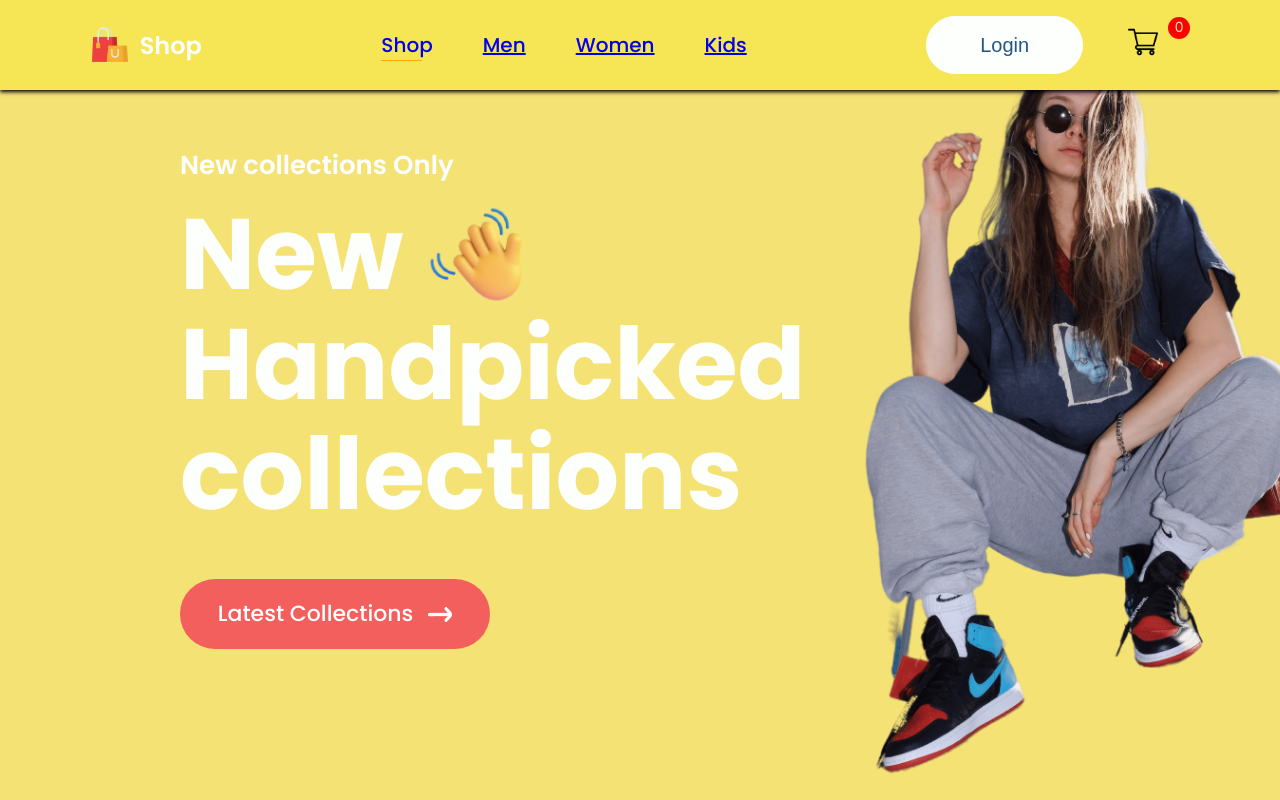
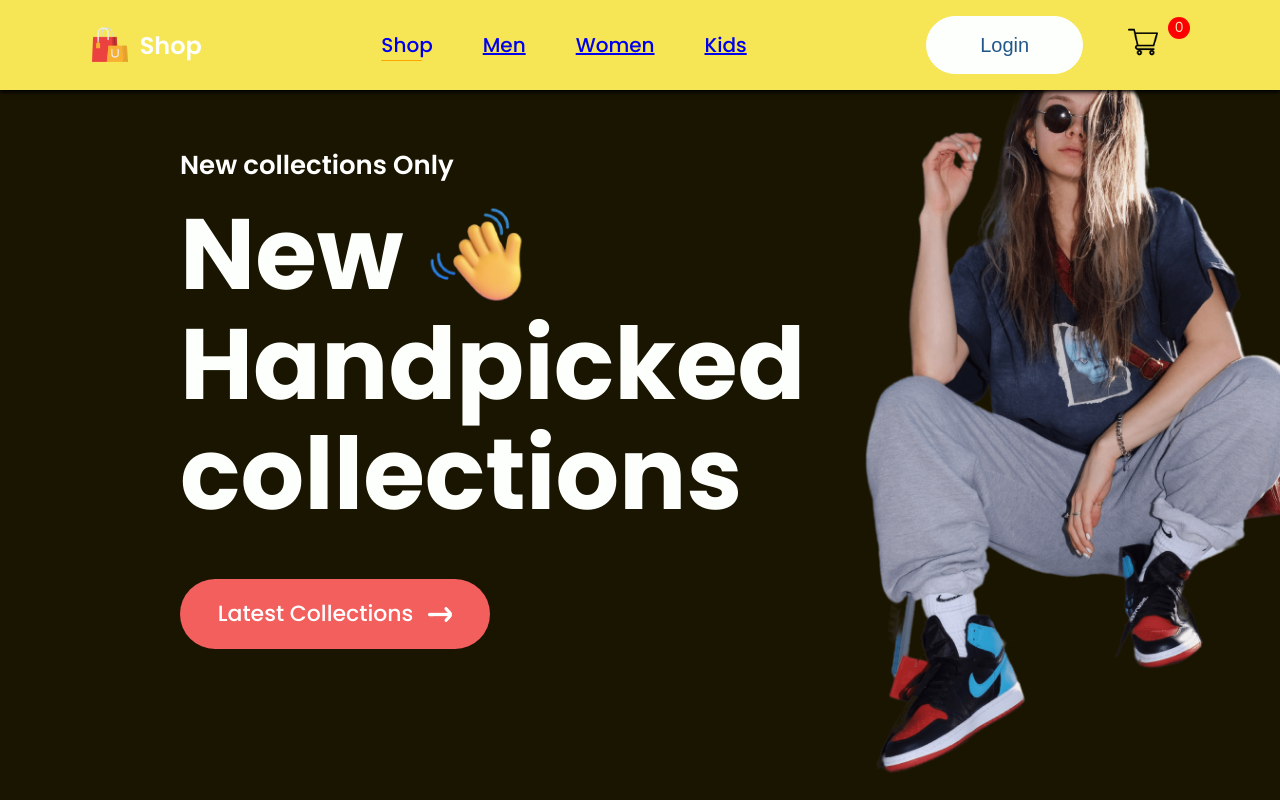
Before and after one commit to Vishnudas2003/Soubhagya-clothing, a React (Create React App) app in the folder frontend/: page / in a window 1280 px wide. Shown: the top 800 px of the page. Built offline with nearby package versions, Linux system fonts and the light colour scheme.

Commit message:
Updted changes in the Hero section

```diff
--- a/frontend/src/Components/Hero/Hero.css
+++ b/frontend/src/Components/Hero/Hero.css
@@ -2,7 +2,7 @@
 .hero {
     height: 100vh;
     display: flex;
-    background-color: #f5e275; /* Deep blue background */
+    background-color: #191501; /* Deep blue background */
 }
 
 .hero-left {
```
